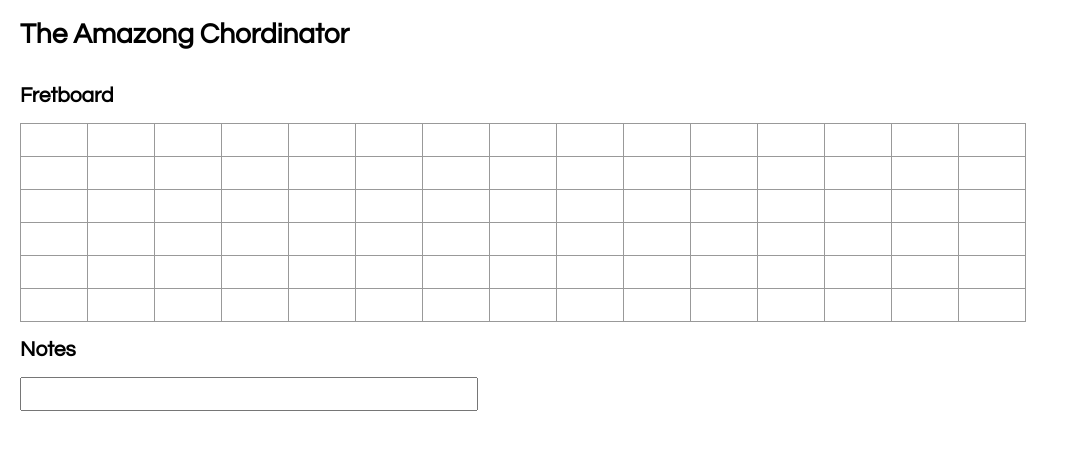
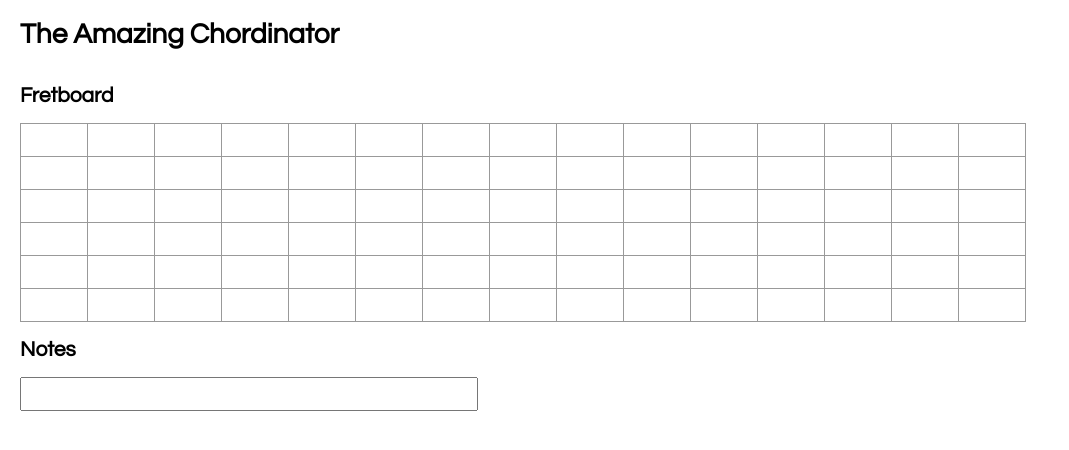
Before and after one commit to barry-ballantines/Chordinator, a React app: page public/index.html in a window 1280 px wide. Shown: the whole page, without its empty margins (0-1069 px from the left). Built offline with nearby package versions, Linux system fonts and the light colour scheme.

Commit message:
Fixing a typo

```diff
--- a/public/index.html
+++ b/public/index.html
@@ -28,7 +28,7 @@
   </head>
   <body>
     <noscript>You need to enable JavaScript to run this app.</noscript>
-    <h1>The Amazong Chordinator</h1>
+    <h1>The Amazing Chordinator</h1>
     <div id="root"></div>
     <!--
       This HTML file is a template.
```
